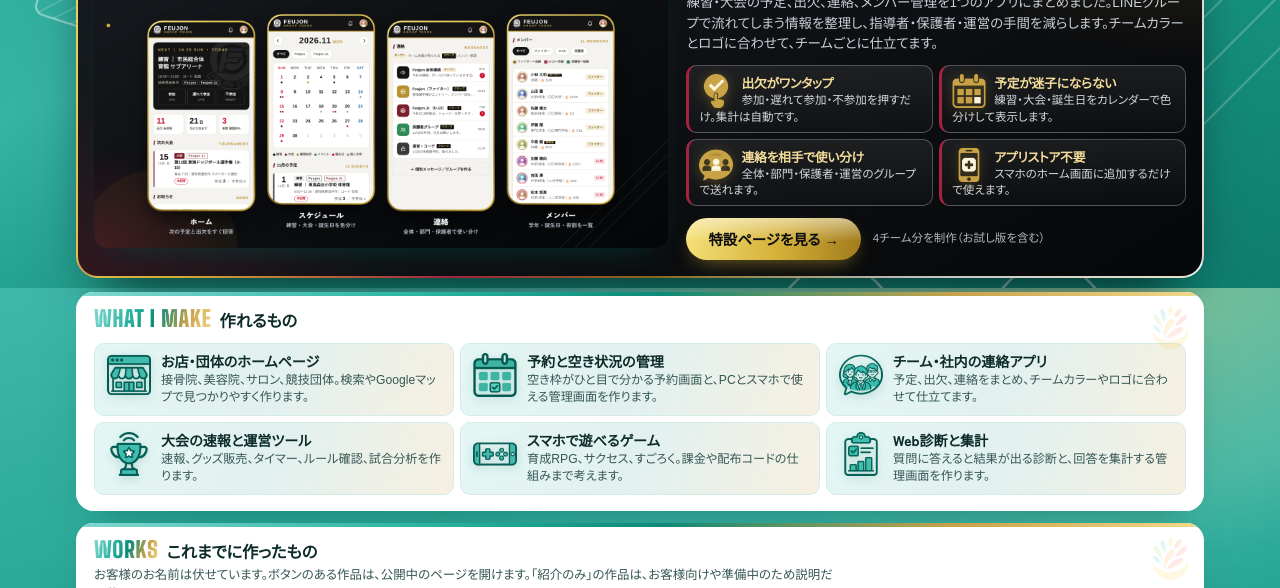
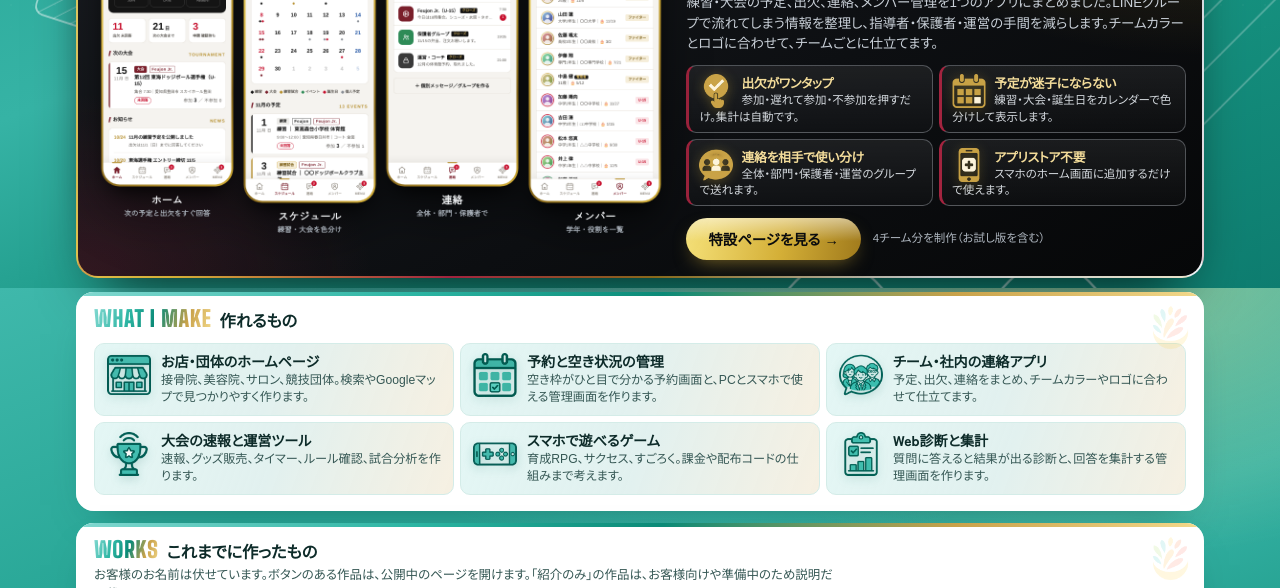
Before and after one commit to kobudodge51/hikari-portfolio, a plain HTML site: page index.html in a window 1280 px wide. Shown: the part 512-1100 px from the top of the page. Drawn offline with Linux system fonts and the light colour scheme; a web font is replaced by a local one.

Commit message:
おすすめ枠の画像を余白の少ないスマホ画面だけの画像に変更
Co-Authored-By: Claude Opus 5.5 <noreply@anthropic.com>
Claude-Session: https://claude.ai/code/session_01BNgnZCpr6u7Q7ufoZkFXvR

```diff
--- a/index.html
+++ b/index.html
@@ -147,7 +147,7 @@ h2 em{font-style:normal;font-family:var(--display);font-size:1.4rem;letter-spaci
 }
 .feat{position:relative;display:grid;grid-template-columns:minmax(0,1.15fr) minmax(0,1fr);gap:18px;align-items:center;margin-bottom:14px;padding:16px;border-radius:22px;color:#e9edf1;background:radial-gradient(520px 280px at 100% 0%,rgba(212,175,55,.22),transparent 70%),radial-gradient(420px 260px at 0% 100%,rgba(163,36,63,.22),transparent 70%),linear-gradient(150deg,#1a1d22,#0d0f12 60%,#060708) padding-box,linear-gradient(120deg,#f6e27a,#d4af37 25%,#a3243f 45%,#8a6a1c 60%,#c0c7cf 80%,#f1f3f5) border-box;border:2px solid transparent;box-shadow:0 28px 56px -26px rgba(0,0,0,.85)}
 .feat::before{content:"PICK UP";position:absolute;left:18px;top:-14px;padding:3px 14px;border-radius:999px;font-family:var(--display);font-weight:900;font-size:.95rem;letter-spacing:.14em;color:#0b0c0e;background:linear-gradient(180deg,rgba(255,255,255,.55),rgba(255,255,255,0) 55%),linear-gradient(100deg,#f6e27a,#d4af37 55%,#a07a1c);box-shadow:0 6px 16px -6px rgba(0,0,0,.6)}
-.feat-img img{display:block;width:100%;height:auto;border-radius:14px;box-shadow:0 14px 30px -18px rgba(6,70,64,.8)}
+.feat-img img{display:block;width:100%;height:auto;filter:drop-shadow(0 18px 24px rgba(0,0,0,.45))}
 .badge{display:inline-block;font-family:var(--head);font-weight:900;font-size:.72rem;padding:2px 10px;border-radius:999px;color:#fff;background:linear-gradient(100deg,#7a1630,#a3243f 55%,#c8334f);box-shadow:0 4px 12px -4px rgba(163,36,63,.7)}
 .feat-h{position:relative;display:block;width:fit-content;max-width:100%;margin-top:8px;padding-bottom:8px;font-family:var(--head);font-weight:900;font-size:clamp(1.6rem,3.3vw,2.4rem);line-height:1.2;letter-spacing:.01em;color:#fff;text-shadow:0 0 18px rgba(212,175,55,.45),0 2px 0 rgba(0,0,0,.6)}
 .feat-h::after{content:"";position:absolute;left:0;bottom:0;width:100%;height:4px;border-radius:4px;background:linear-gradient(90deg,#a3243f,#d4af37 40%,#f6e27a 60%,#d4af37 80%,transparent);background-size:200% 100%;animation:barflow 4s linear infinite}
@@ -242,7 +242,7 @@ footer{position:relative;z-index:1;padding-block:4px calc(22px + env(safe-area-i
   </div>
 
   <section class="feat" id="pickup">
-    <div class="feat-img"><img src="team-app.png" alt="チーム連絡アプリのホーム・スケジュール・連絡・メンバー画面" width="1600" height="1000"></div>
+    <div class="feat-img"><img src="team-app-pick.png" alt="チーム連絡アプリのホーム・スケジュール・連絡・メンバー画面" width="1200" height="688"></div>
     <div class="feat-txt">
       <span class="badge">いちばんのおすすめ</span>
       <h2 class="feat-h"><small>ドッジボール</small>チーム連絡アプリ</h2>
```
Also changed, not shown: team-app-pick.png (added).
